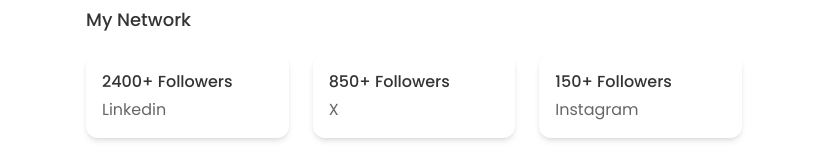
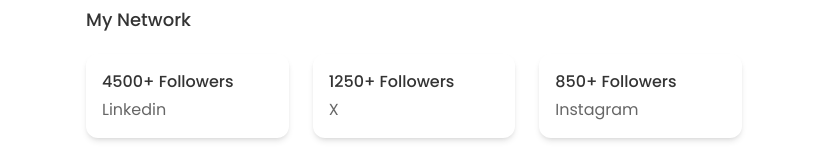
Before and after one commit to Eshat002/portfolio, a React (Vite) app: page / in a window 1280 px wide. Shown: the part 442-602 px from the top of the page, without its empty margins (226-1052 px from the left). Built offline with nearby package versions, Linux system fonts and the light colour scheme.

Commit message:
Update Follower.jsx

```diff
--- a/src/components/Follower.jsx
+++ b/src/components/Follower.jsx
@@ -15,9 +15,9 @@
         id="follower-card-container"
         className="grid lg:grid-cols-3 grid-cols-2 gap-6"
       >
-        <FollowerCard number={2400} platform="Linkedin" />
-        <FollowerCard number={850} platform="X" />
-        <FollowerCard number={150} platform="Instagram" />
+        <FollowerCard number={4500} platform="Linkedin" />
+        <FollowerCard number={1250} platform="X" />
+        <FollowerCard number={850} platform="Instagram" />
       </div>
     </section>
   );
```
